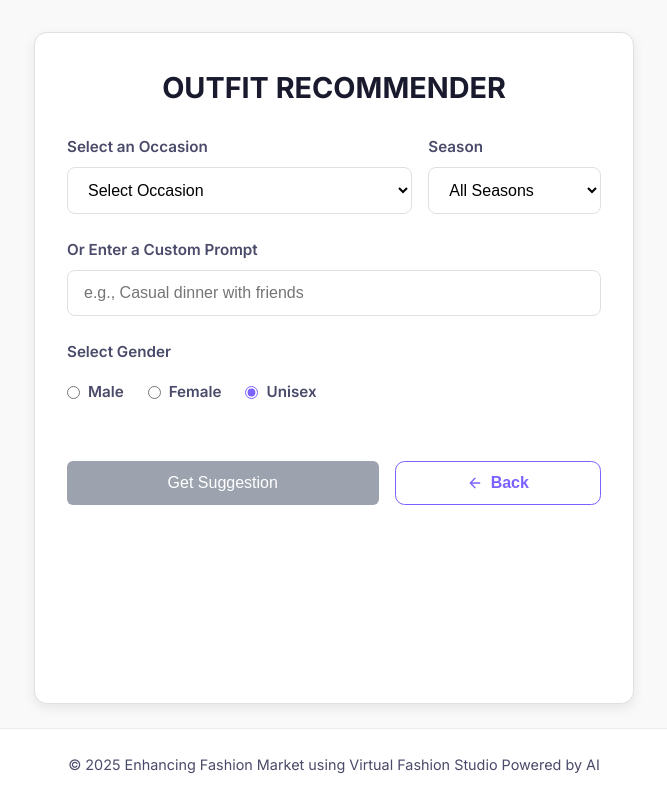
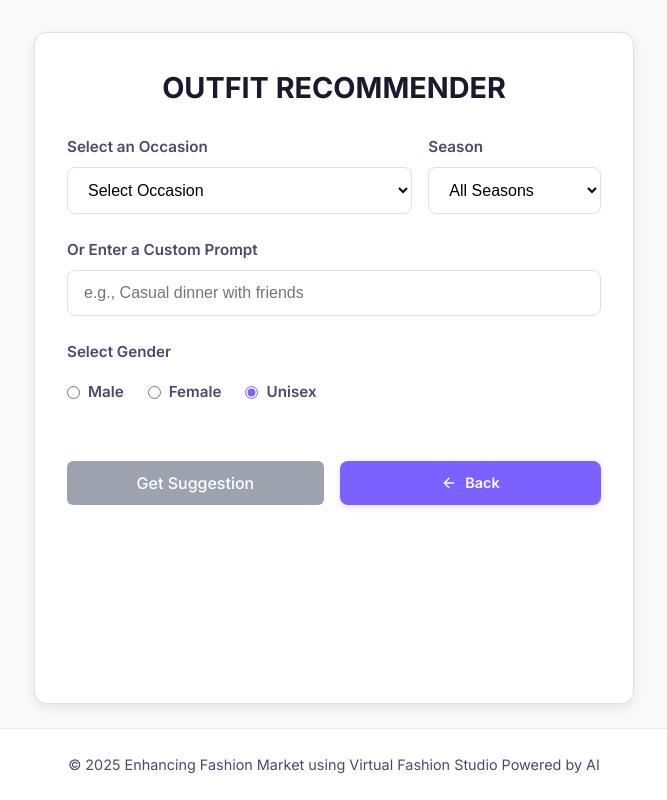
Before and after one commit to KanakamSasikalyan/react-frontend, a React (Create React App) app: page /outfit-suggestion in a window 1280 px wide. Shown: the whole page, without its empty margins (306-973 px from the left). Built offline with nearby package versions, Linux system fonts and the light colour scheme; sample sign-in values are in the browser's storage.

Commit message:
updated frontend#css#3

```diff
--- a/src/components/OutfitSuggestion/OutfitSuggestion.css
+++ b/src/components/OutfitSuggestion/OutfitSuggestion.css
@@ -97,59 +97,66 @@
 }
 
 .submit-button-outfit-os {
-  flex: 5;
-  padding: 0.75rem 6rem; /* Adjusted padding */
-  background-color: var(--primary-accent);
-  color: var(--white);
+  margin-top: auto;
+  padding: 0.75rem;
+  background: var(--primary-accent);
+  color: white;
   border: none;
-  border-radius: 0.6rem;
-  font-size: 1rem;
+  border-radius: 0.5rem;
+  font-weight: 600;
+  font-size: 0.9rem;
   cursor: pointer;
-  font-weight: 600;
   transition: all 0.3s ease;
-  box-shadow: 0 4px 12px rgba(123, 97, 255, 0.2);
-  display: flex;
-  align-items: center;
-  justify-content: center;
-  min-height: 44px; /* Changed from height to min-height */
+  box-shadow: 0 2px 8px rgba(123, 97, 255, 0.2);
+  font-family: 'Inter', sans-serif;
+  width: 100%;
+  display: inline-block;
+  min-height: 44px;
 }
 
 
 .submit-button-outfit-os:hover:not(:disabled) {
-  background-color: var(--primary-accent-hover);
+  background: var(--primary-accent-hover);
   transform: translateY(-2px);
   box-shadow: 0 6px 16px rgba(123, 97, 255, 0.3);
 }
 
 .submit-button-outfit-os:disabled {
-  background-color: #D1C4E9;
+  background: #D1C4E9;
   cursor: not-allowed;
   transform: none;
   box-shadow: none;
 }
 
 .back-button-outfit-os {
-  flex: 3;
   margin-top: auto;
-  padding: 0.75rem 1rem; /* Matched padding with submit button */
-  background-color: transparent;
-  color: var(--primary-accent);
-  border: 1px solid var(--primary-accent);
-  border-radius: 0.6rem;
-  font-size: 1rem;
-  cursor: pointer;
+  padding: 0.75rem 1rem;
+  background: var(--primary-accent);
+  color: white;
+  border: none;
+  border-radius: 0.5rem;
+  font-size: 0.9rem;
+  font-family: 'Inter', sans-serif;
   font-weight: 600;
   transition: all 0.3s ease;
-  display: flex;
+  display: inline-flex;
   align-items: center;
   justify-content: center;
   gap: 0.5rem;
-  min-height: 44px; /* Changed from height to min-height */
+  box-shadow: 0 2px 8px rgba(123, 97, 255, 0.2);
+  width: 100%;
+  min-height: 44px;
 }
 
 .back-button-outfit-os:hover {
-  background-color: rgba(123, 97, 255, 0.1);
+  background: var(--primary-accent-hover);
   transform: translateY(-2px);
+  box-shadow: 0 6px 16px rgba(123, 97, 255, 0.3);
+}
+
+.back-button-outfit-os:focus {
+  outline: none;
+  box-shadow: 0 0 0 2px rgba(123, 97, 255, 0.2);
 }
 
 .suggestion-result-os {
@@ -213,7 +220,6 @@
 
   .submit-button-outfit-os,
   .back-button-outfit-os {
-    flex: 1;
     width: 100%;
   }
 }
```
